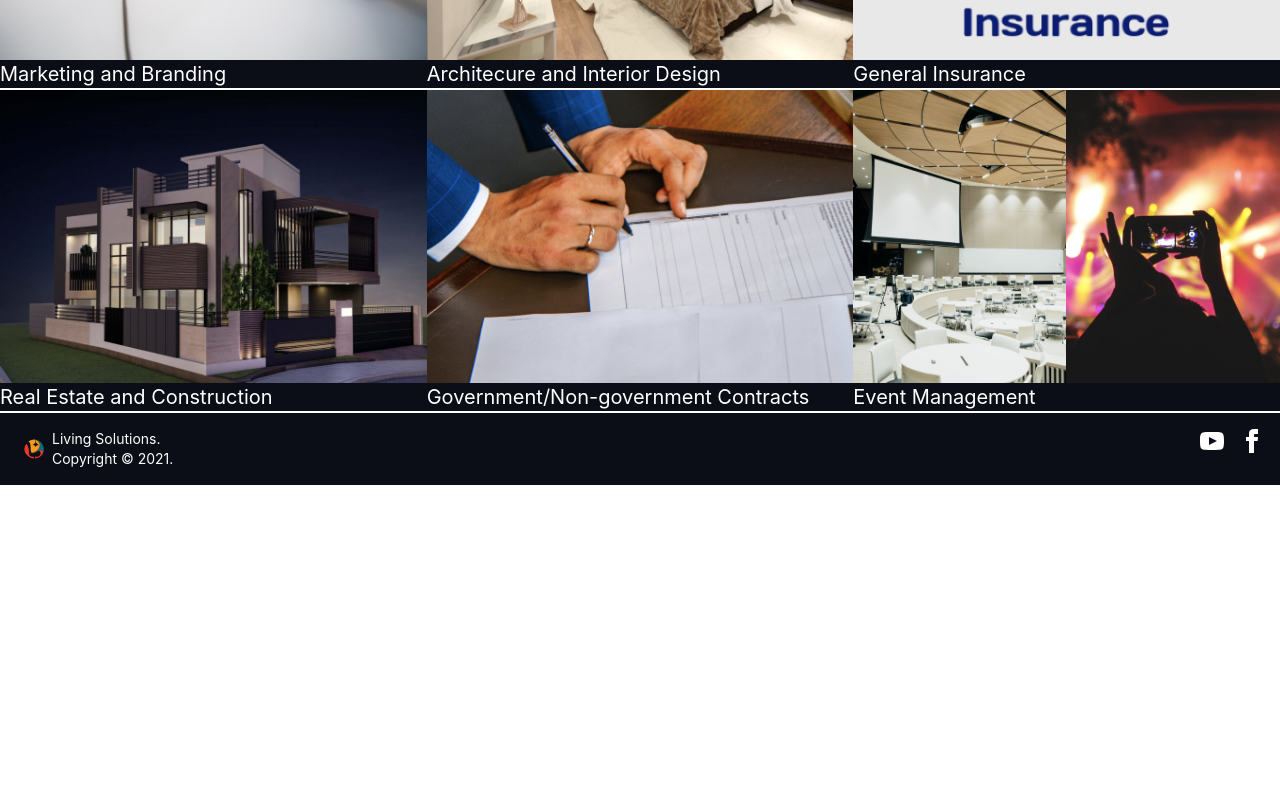
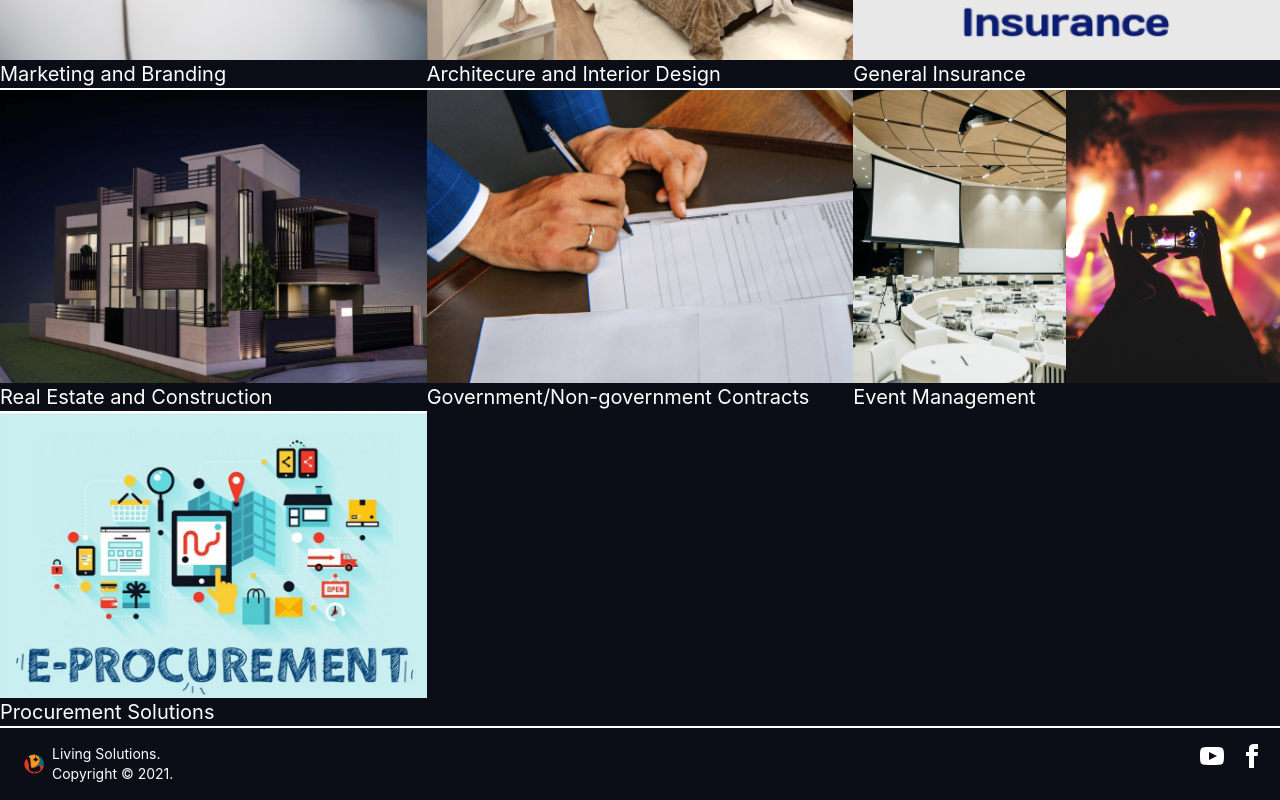
Before and after one commit to NasirKhalidQ/living-frontend, a React (Create React App) app: page / in a window 1280 px wide. Shown: the part 966-1766 px from the top of the page. Before the commit the page ends 1451 px from the top, so only its background shows below. Built offline with nearby package versions, Linux system fonts and the light colour scheme; the HTML template or start-up script is replaced by a standard one.

Commit message:
added procuremenet

```diff
--- a/src/Landing.js
+++ b/src/Landing.js
@@ -71,6 +71,19 @@ function Landing({ imgpath }) {
         <a className="hidden md:flex hover:text-living-red" href="#">
           Event Management
         </a>
+        <img
+          className="object-cover w-full h-full border-white border-t-2"
+          src="./imgs/procurement.jpeg"
+          alt="architecture"
+        />
+        <p className="text-living-header"></p>
+        <a className="flex md:hidden hover:text-living-red" href="#">
+          Procurement Solutions
+        </a>
+        <p className="text-living-header"></p>
+        <a className="hidden md:flex hover:text-living-red" href="#">
+          Procurement Solutions
+        </a>
       </div>
     </>
   );
```
Also changed, not shown: public/imgs/procurement.jpeg (added).
